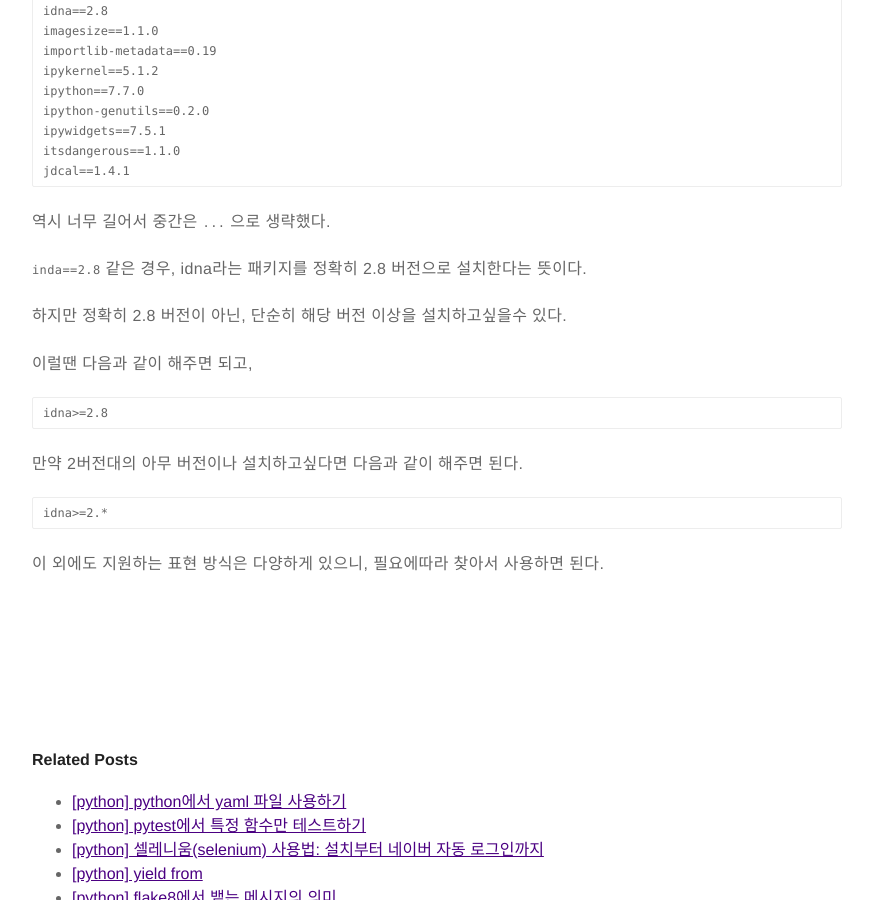
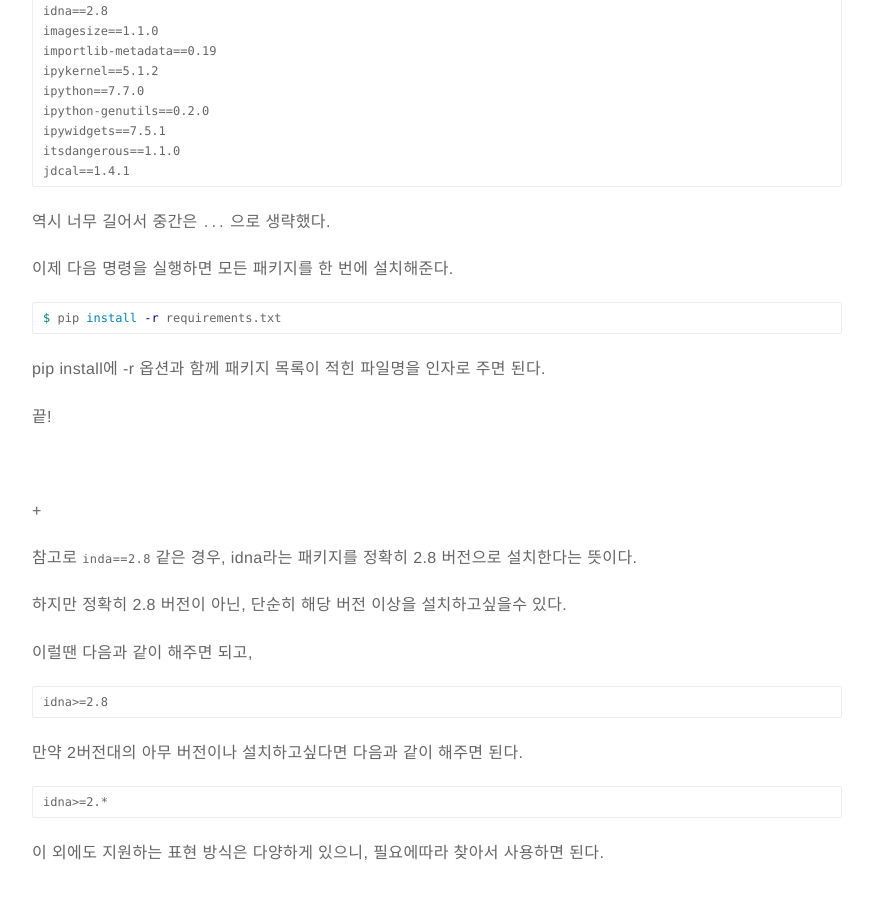
Before and after one commit to itholic/itholic.github.io, a Jekyll site: the page built from _posts/python/2019-09-09-python-requirements.md, in a window 1280 px wide and 900 px high, scrolled down 1578 px. Shown: the whole window, without its empty margins (203-1076 px from the left). Built offline with Jekyll 4.4.1, drawn with Linux system fonts in a browser that asks for light colours; comment, search, counter and statistics services are not loaded.

Commit message:
[python] requirements add contents

````diff
--- a/_posts/python/2019-09-09-python-requirements.md
+++ b/_posts/python/2019-09-09-python-requirements.md
@@ -81,7 +81,21 @@ jdcal==1.4.1
 
 역시 너무 길어서 중간은 `...` 으로 생략했다.
 
-`inda==2.8` 같은 경우, idna라는 패키지를 정확히 2.8 버전으로 설치한다는 뜻이다.
+이제 다음 명령을 실행하면 모든 패키지를 한 번에 설치해준다.
+
+```shell
+$ pip install -r requirements.txt
+```
+
+pip install에 -r 옵션과 함께 패키지 목록이 적힌 파일명을 인자로 주면 된다.
+
+끝!
+
+<br/>
+
++
+
+참고로 `inda==2.8` 같은 경우, idna라는 패키지를 정확히 2.8 버전으로 설치한다는 뜻이다.
 
 하지만 정확히 2.8 버전이 아닌, 단순히 해당 버전 이상을 설치하고싶을수 있다.
 
````
